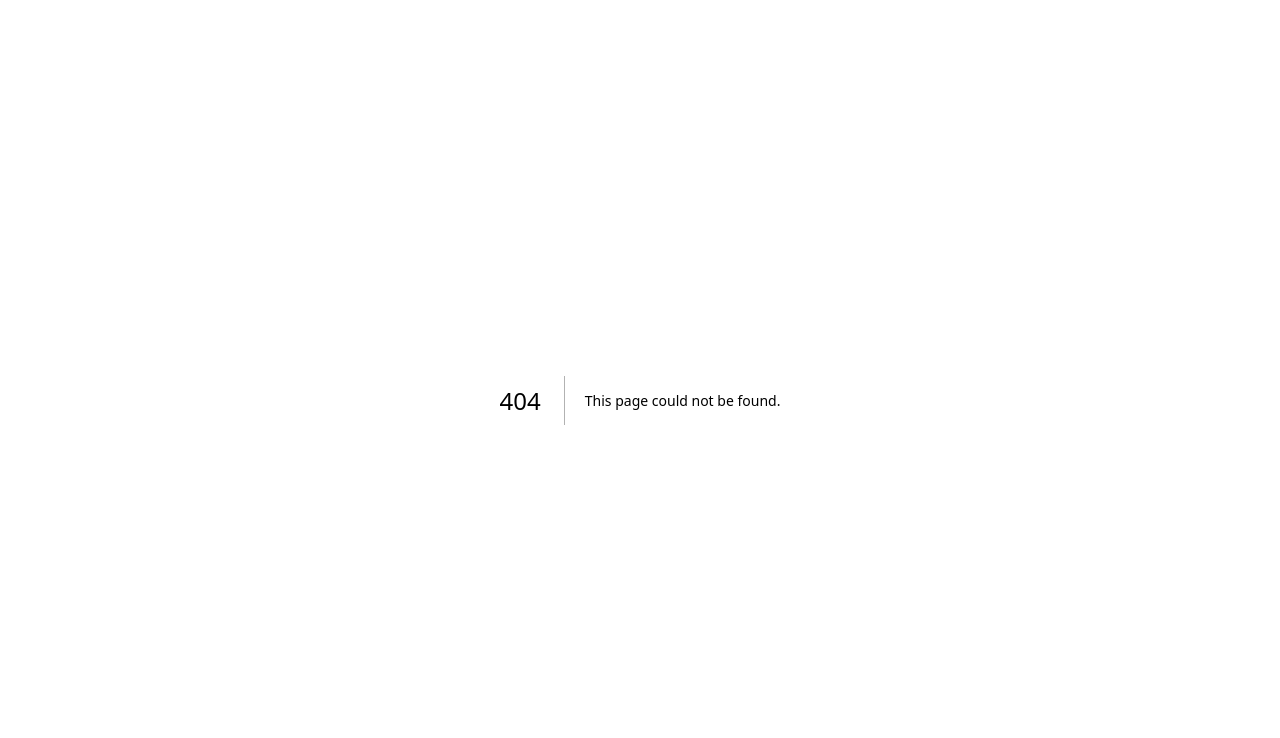
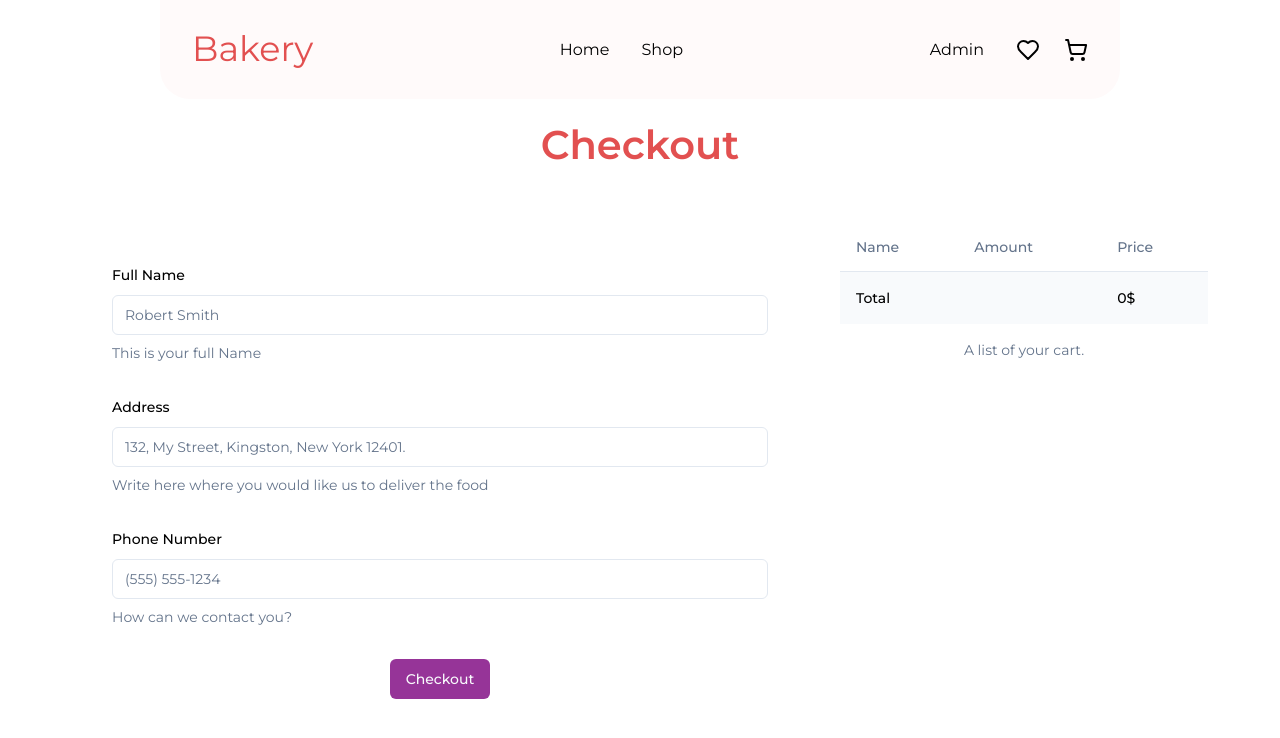
Before and after one commit to xSenny/bakery, a Next.js app: page /shop/checkout in a window 1280 px wide. Before the commit this address had no page. Shown: the top 738 px of the page. Built offline with nearby package versions, Linux system fonts and the light colour scheme.

Commit message:
Created the checkout page

```diff
--- a/app/(root)/layout.tsx
+++ b/app/(root)/layout.tsx
@@ -1,7 +1,7 @@
 import { Metadata } from "next";
 
 export const metadata: Metadata = {
-  title: "Bakery | Admin",
+  title: "Bakery | Home",
   description: "Check and shop our products!",
 };
 
--- /dev/null
+++ b/app/(root)/shop/checkout/page.tsx
@@ -0,0 +1,38 @@
+import AdminModal from "@/components/admin-modal";
+import Header from '@/components/header'
+import CheckoutForm from '@/components/forms/checkout-form'
+import CheckoutTable from '@/components/checkout-table'
+
+export const metadata = {
+  title: "Bakery | Checkout",
+  description: "Check and shop our products!",
+};
+
+
+type SearchParamProps = {
+  searchParams: { [key: string]: string | string[] | undefined };
+};
+
+const CheckoutPage = ({searchParams}: SearchParamProps) => {
+  const isAdmin = searchParams?.admin === 'true'
+
+  return (
+    <main className='bg-background-foreground flex gap-4 flex-col pb-10 px-10'>
+      {isAdmin && <AdminModal />}
+      <div className='justify-center flex'>
+        <Header />
+      </div>
+      <h1 className='text-center text-[30px] md:text-[40px] font-semibold text-accent'>Checkout</h1>
+      <div className="flex flex-col lg:flex-row gap-8 lg:p-8">
+        <div className="w-full lg:w-[200%] ">
+          <CheckoutForm />
+        </div>
+        <div className="w-full max-h-screen">
+          <CheckoutTable />
+        </div>
+      </div>
+    </main>
+  )
+}
+
+export default CheckoutPage;
--- a/app/(root)/shop/page.tsx
+++ b/app/(root)/shop/page.tsx
@@ -3,7 +3,7 @@ import ProductCard from '@/components/product-card'
 import React from 'react'
 import AdminModal from '@/components/admin-modal'
 import { getAllProducts } from '@/lib/actions/product.actions';
-import { Product } from '@/lib/database/models/product.model';
+import { IProduct } from '@/lib/database/models/product.model';
 
 type SearchParamProps = {
   searchParams: { [key: string]: string | string[] | undefined };
@@ -23,7 +23,7 @@ const ShopPage = async ({searchParams}: SearchParamProps) => {
       <h1 className='text-center text-[30px] md:text-[40px] lg:text-[50px] font-semibold text-accent'>Shop our products</h1>
       <div className='w-full h-full flex justify-center'>
         <div className='grid grid-cols-1 md:grid-cols-2 lg:grid-cols-3 gap-8'>
-          {products.map((p: Product) => (
+          {products.map((p: IProduct) => (
             <ProductCard product={p}/>
           ))}
         </div>
--- a/components/cart.tsx
+++ b/components/cart.tsx
@@ -126,7 +126,7 @@ const Cart = () => {
               </div>
               <div className="text-accent flex justify-between w-full gap-5">
                 <Button onClick={() => setOpen(false)}>Continue Shopping</Button>
-                <Button variant={'ghost'} onClick={() => router.push('/checkout')}>Checkout</Button>
+                <Button variant={'ghost'} onClick={() => router.push('/shop/checkout')}>Checkout</Button>
               </div>
             </footer>
           </div>
--- /dev/null
+++ b/components/checkout-table.tsx
@@ -0,0 +1,63 @@
+'use client'
+import {
+  Table,
+  TableBody,
+  TableCaption,
+  TableCell,
+  TableHead,
+  TableHeader,
+  TableRow,
+  TableFooter
+} from "@/components/ui/table"
+import {useState, useEffect } from 'react'
+import {CartItem, CartType} from '@/types'
+
+const CheckoutTable = () => {
+
+  const [cart, setCart] = useState<CartType>({
+    cartItems: [],
+    total: 0
+  })
+
+  const getData = () => {
+    //@ts-ignore
+    const localCart: CartType = JSON.parse(localStorage.getItem('cart'));
+    if (localCart) setCart(localCart)
+  }
+
+  useEffect(() => {
+    getData()
+  }, [])
+
+  return (
+    <Table className="max-h-screen overflow-auto">
+      <TableCaption>A list of your cart.</TableCaption>
+      <TableHeader>
+        <TableRow>
+          <TableHead>Name</TableHead>
+          <TableHead>Amount</TableHead>
+          <TableHead>Price</TableHead>
+        </TableRow>
+      </TableHeader>
+      <TableBody>
+        {cart.cartItems.map((item: CartItem, i) => (
+          <TableRow key={i}>
+            <TableCell className="font-medium">{item.name}</TableCell>
+            <TableCell>{item.amount}</TableCell>
+            <TableCell>{item.price}</TableCell>
+          </TableRow>
+        ))}
+      </TableBody>
+      <TableFooter>
+        <TableRow>
+          <TableCell colSpan={2}>Total</TableCell>
+          <TableCell>{cart.total}$</TableCell>
+        </TableRow>
+      </TableFooter>
+    </Table>
+
+  )
+
+}
+
+export default CheckoutTable;
--- /dev/null
+++ b/components/forms/checkout-form.tsx
@@ -0,0 +1,102 @@
+"use client"
+
+import { zodResolver } from "@hookform/resolvers/zod"
+import { useForm } from "react-hook-form"
+import { z } from "zod"
+import { Button } from "@/components/ui/button"
+import {
+  Form,
+  FormControl,
+  FormDescription,
+  FormField,
+  FormItem,
+  FormLabel,
+  FormMessage,
+} from "@/components/ui/form"
+import { Input } from "@/components/ui/input"
+
+const formSchema = z.object({
+  fullName: z.string().min(2, 'Enter your full name!'),
+  address: z.string().min(5, 'Enter your address!'),
+  phoneNumber: z.string().min(3, 'Enter your phone number!')
+})
+
+const CheckoutForm = () => {
+  // 1. Define your form.
+  const form = useForm<z.infer<typeof formSchema>>({
+    resolver: zodResolver(formSchema),
+    defaultValues: {
+      fullName: '',
+      address: '',
+      phoneNumber: ''
+    },
+  })
+
+  // 2. Define a submit handler.
+  function onSubmit(values: z.infer<typeof formSchema>) {
+    // Do something with the form values.
+    // ✅ This will be type-safe and validated.
+    console.log(values)
+  }
+
+  return (
+    <Form {...form}>
+      <form onSubmit={form.handleSubmit(onSubmit)} className="space-y-8 p-2 lg:p-10">
+        <FormField
+          control={form.control}
+          name="fullName"
+          render={({ field }) => (
+            <FormItem>
+              <FormLabel>Full Name</FormLabel>
+              <FormControl>
+                <Input placeholder="Robert Smith" className="bg-" {...field} />
+              </FormControl>
+              <FormDescription>
+                This is your full Name
+              </FormDescription>
+              <FormMessage />
+            </FormItem>
+          )}
+        />
+        <FormField
+          control={form.control}
+          name="address"
+          render={({ field }) => (
+            <FormItem>
+              <FormLabel>Address</FormLabel>
+              <FormControl>
+                <Input placeholder="132, My Street, Kingston, New York 12401." className="bg-" {...field} />
+              </FormControl>
+              <FormDescription>
+                Write here where you would like us to deliver the food
+              </FormDescription>
+              <FormMessage />
+            </FormItem>
+          )}
+        />
+        <FormField
+          control={form.control}
+          name="phoneNumber"
+          render={({ field }) => (
+            <FormItem>
+              <FormLabel>Phone Number</FormLabel>
+              <FormControl>
+                <Input placeholder="(555) 555-1234" className="bg-" {...field} />
+              </FormControl>
+              <FormDescription>
+                How can we contact you?
+              </FormDescription>
+              <FormMessage />
+            </FormItem>
+          )}
+        />
+        <div className="flex justify-center w-full">
+          <Button type="submit">Checkout</Button>
+        </div>
+      </form>
+    </Form>
+  )
+}
+
+
+export default CheckoutForm
```
